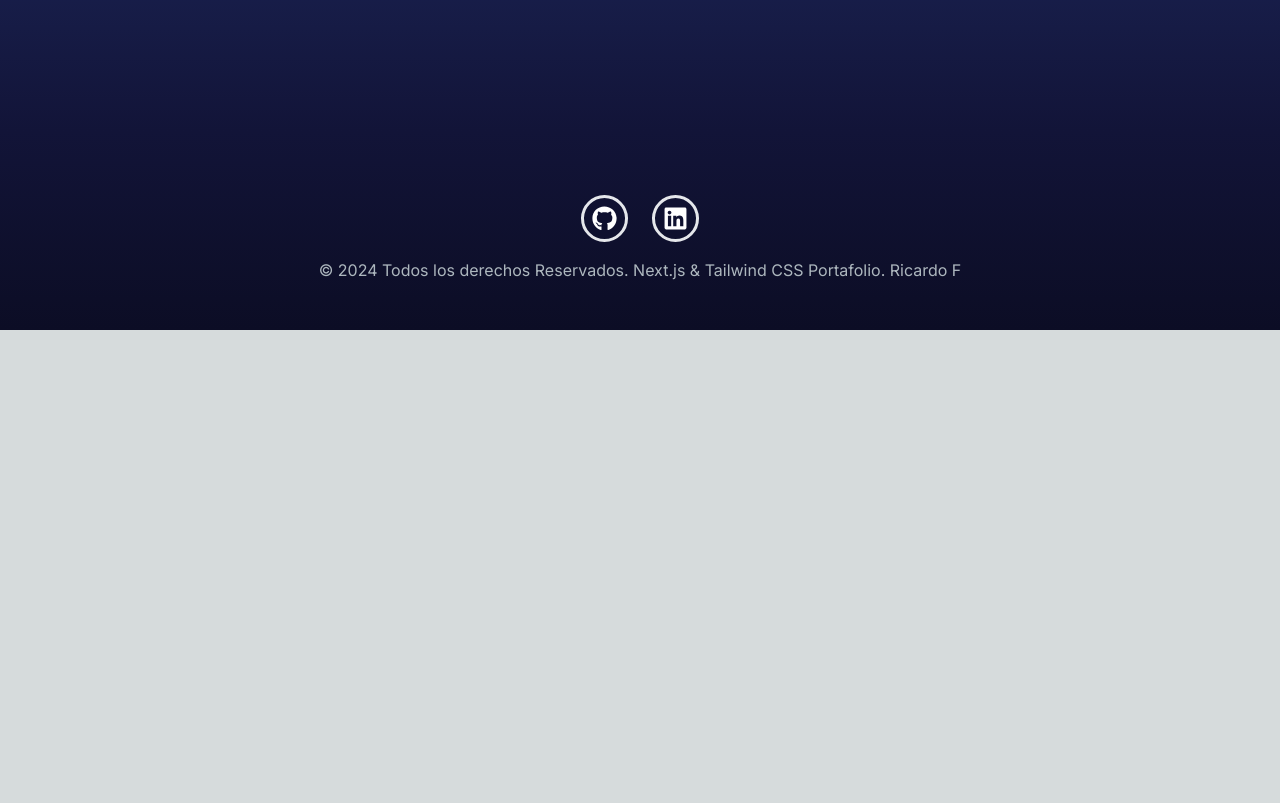
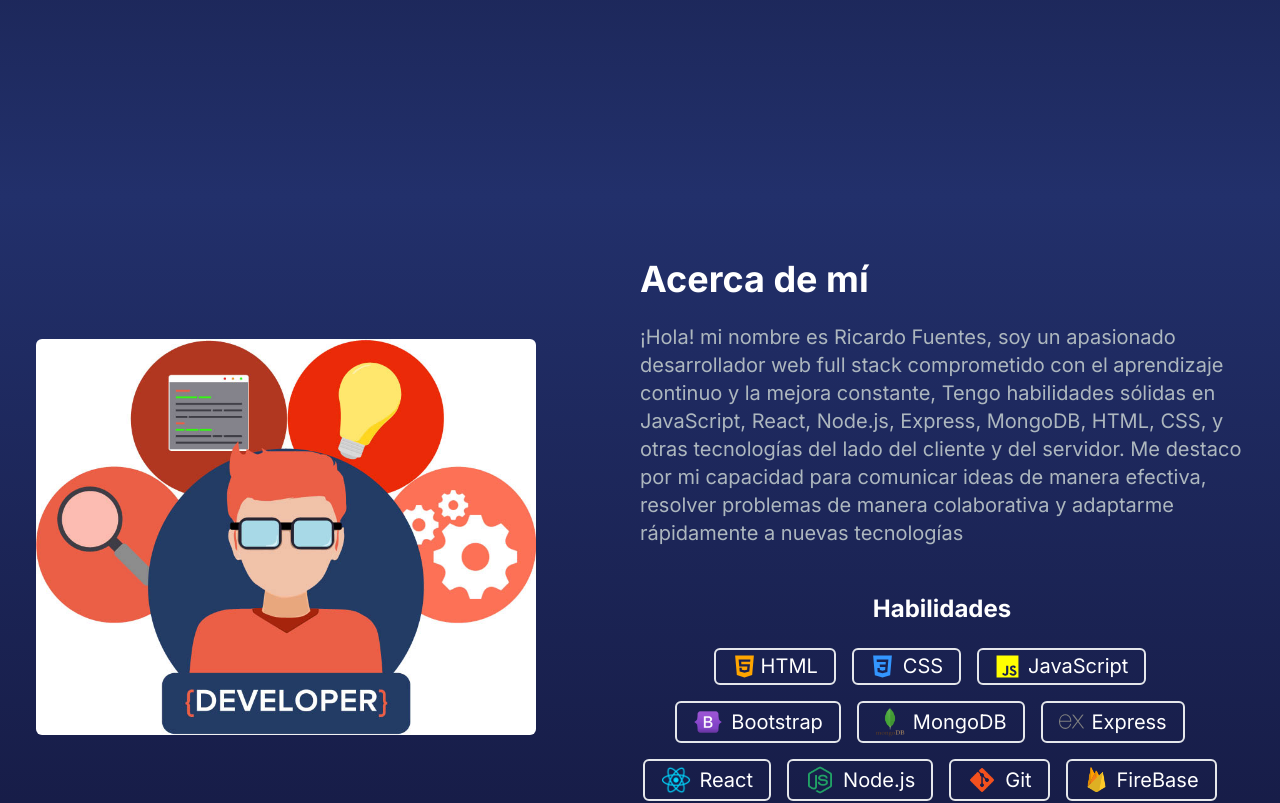
Before and after one commit to RichiFU/Portafolio, a Next.js app: page / in a window 1280 px wide. Shown: the part 800-1603 px from the top of the page. Before the commit the page ends 1130 px from the top, so only its background shows below. Built offline with nearby package versions, Linux system fonts and the light colour scheme.

Commit message:
ultimos retoques

```diff
--- a/src/app/about/page.js
+++ /dev/null
@@ -1,12 +0,0 @@
-import AboutSection from "@/components/AboutSection"
-
-
-const page = () => {
-    return (
-        <div>
-            <AboutSection />
-        </div>
-    )
-}
-
-export default page
--- a/src/app/page.js
+++ b/src/app/page.js
@@ -10,6 +10,7 @@ export default function Home() {
     <main className="bg-gradient-to-b from-[#0c0d25] via-[#22306b] to-[#121438]">
       <div className="container">
         <HomeSection />
+        <AboutSection />
       </div>
     </main>
   );
--- a/src/app/projects/page.js
+++ b/src/app/projects/page.js
@@ -1,3 +1,4 @@
+import ContactForm from "@/components/ContactForm"
 import Projects from "@/components/Projects"
 
 
--- a/src/components/AboutSection.jsx
+++ b/src/components/AboutSection.jsx
@@ -15,17 +15,20 @@ import { IoLogoSass } from "react-icons/io5";
 const AboutSection = () => {
 
   return (
-    <section className="bg-gradient-to-b from-[#0c0d25] via-[#22306b] to-[#121438]">
+    <section className="">
       <div className="container text-white py-20" id="about">
         <motion.div
           initial={{ opacity: 0, scale: 0.5 }}
           animate={{ opacity: 1, scale: 1 }}
           transition={{ duration: 0.5 }}
           className="container mx-auto flex flex-col-reverse lg:flex-row py-5 lg:py-20 ">
-          <div className="lg:w-1/2 mt-20">
-
-
-            <Image className="rounded" src="/images/Web-Developer.jpg" alt="imagen" width={500} height={500} />
+          <div className="lg:w-1/2 mt-20 ">
+            <Image
+              className="rounded   "
+              src="/images/Web-Developer.jpg"
+              alt="developer"
+              width={500}
+              height={400} />
           </div>
           <div className="lg:w-1/2">
             <h2 className="text-3xl sm:text-4xl font-bold text-white mb-4">Acerca de mí</h2>
--- a/src/components/ContactForm.jsx
+++ b/src/components/ContactForm.jsx
@@ -2,7 +2,7 @@
 
 import { useState } from "react";
 import { FiPhone, FiMapPin, FiMail } from 'react-icons/fi';
-
+import { motion } from "framer-motion";
 
 const ContactForm = () => {
     const [emailSubmitted, setEmailSubmitted] = useState(false);
@@ -38,13 +38,17 @@ const ContactForm = () => {
 
     return (
         <section className="bg-gradient-to-b from-[#0c0d25] via-[#22306b] to-[#121438]">
-            <div
-                id="contact"
+            <motion.div
+                id="contacto"
                 className="container mx-auto flex flex-col-reverse lg:flex-row py-5 lg:py-10 "
+                initial={{ opacity: 0, scale: 0.5 }}
+                animate={{ opacity: 1, scale: 1 }}
+                transition={{ duration: 0.5 }}
             >
 
+
                 {/* Columna 1 50% de pantalla */}
-                <div className="lg:w-1/2">
+                <div className="lg:w-1/2 mt-20">
                     <div>
                         <h5 className="lg:text-3xl text-xl font-bold text-white my-2">
                             Contacto
@@ -77,7 +81,7 @@ const ContactForm = () => {
                 </div>
 
                 {/* Columna 2 50% de pantalla */}
-                <div className="lg:w-1/2">
+                <div className="lg:w-1/2 mt-20">
                     <h5 className="lg:text-3xl text-xl text-center font-bold text-white my-2 pb-8">
                         Formulario
                     </h5>
@@ -157,7 +161,7 @@ const ContactForm = () => {
                         </form>
                     )}
                 </div>
-            </div>
+            </motion.div>
         </section>
     );
 };
--- a/src/components/HomeSection.jsx
+++ b/src/components/HomeSection.jsx
@@ -35,7 +35,7 @@ const HomeSection = () => {
 
               <TypeAnimation
                 sequence={[
-                  "Desarrollador Web Full Stack",
+                  "Desarrollador Web",
                   1000,
                   "Ingeniero Informático",
                   1000,
@@ -86,7 +86,7 @@ const HomeSection = () => {
           <div className="rounded w-[350px] h-[350px] lg:w-[400px] lg:h-[400px]">
             <Image
               src="/images/developer-dark.svg"
-              alt="hero image"
+              alt="home image"
               width={400}
               height={400}
             />
--- a/src/components/NavBar.jsx
+++ b/src/components/NavBar.jsx
@@ -42,7 +42,7 @@ const Navbar = () => {
                     </div>
                     <div className="menu hidden md:block md:w-auto" id="navbar">
                         <div className="flex p-4 md:p-0 md:flex-row md:space-x-8 mt-0 no-underline">
-                            <Link href="/about" className="block py-2 pl-3 pr-4 text-[#ADB7BE] sm:text-xl rounded md:p-0 hover:text-white "> Acerca de mí </Link>
+                            <Link href="/#about" className="block py-2 pl-3 pr-4 text-[#ADB7BE] sm:text-xl rounded md:p-0 hover:text-white "> Acerca de mí </Link>
                             <Link href="/projects" className="block py-2 pl-3 pr-4 text-[#ADB7BE] sm:text-xl rounded md:p-0 hover:text-white"> Proyectos</Link>
                             <Link href="/contact" className="block py-2 pl-3 pr-4 text-[#ADB7BE] sm:text-xl rounded md:p-0 hover:text-white">Contacto</Link>
 
@@ -50,8 +50,8 @@ const Navbar = () => {
                     </div>
                 </div>
                 {navbarOpen ? <div className="flex flex-col py-4 items-center">
-                    <Link href="/about" className="block py-2 pl-3 pr-4 text-[#ADB7BE] sm:text-xl rounded md:p-0 hover:text-white"> Acerca de mí</Link>
-                    <Link href="/projects" className="block py-2 pl-3 pr-4 text-[#ADB7BE] sm:text-xl rounded md:p-0 hover:text-white"> Proyectos</Link>
+                    <Link href="/#about" className="block py-2 pl-3 pr-4 text-[#ADB7BE] sm:text-xl rounded md:p-0 hover:text-white"> Acerca de mí</Link>
+                    <Link href="/projectsAndContact" className="block py-2 pl-3 pr-4 text-[#ADB7BE] sm:text-xl rounded md:p-0 hover:text-white"> Proyectos</Link>
                     <Link href="/contact" className="block py-2 pl-3 pr-4 text-[#ADB7BE] sm:text-xl rounded md:p-0 hover:text-white"> Contacto</Link>
                 </div> : null}
             </nav>
```
